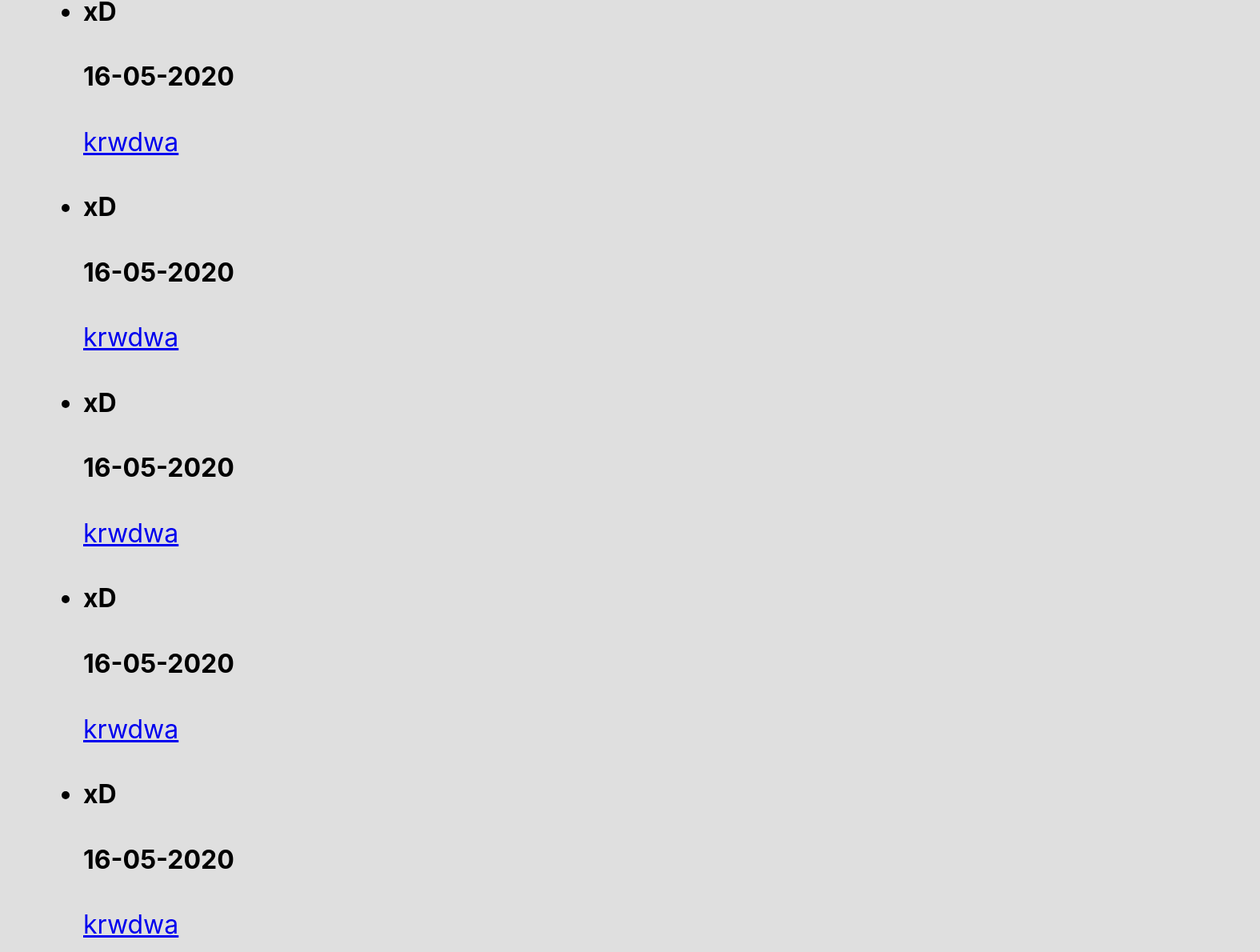
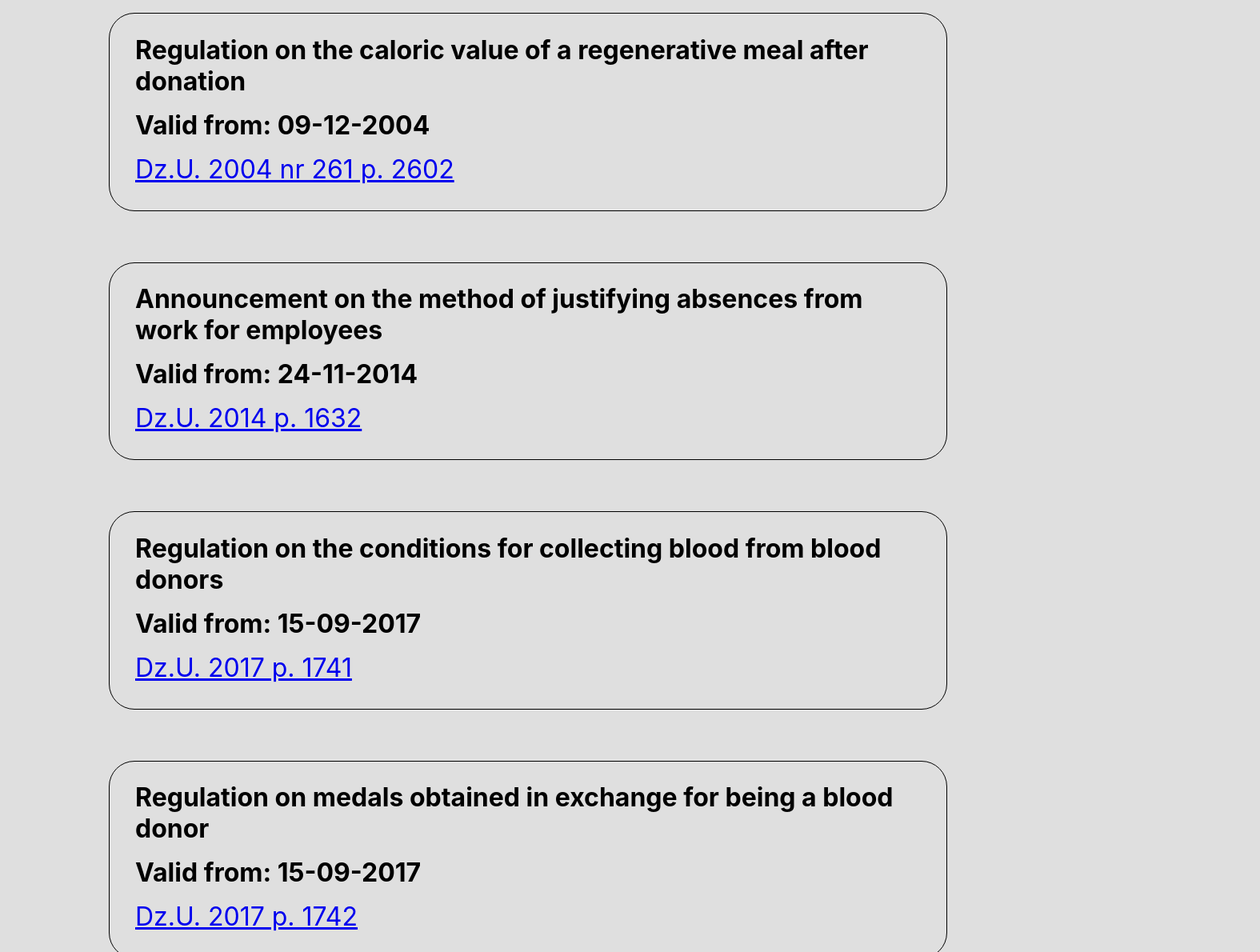
Before and after one commit to PawelWisn/BloodDonation, a React (Create React App) app in the folder blood-donation-frontend/: page /regulations in a window 1280 px wide. Shown: the part 317-1507 px from the top of the page at 80% size, 1575 px wide, since content can reach past the window. Built offline with nearby package versions, Linux system fonts and the light colour scheme.

Commit message:
legal regulations page finished

```diff
--- a/blood-donation-frontend/src/components/Benefits.scss
+++ b/blood-donation-frontend/src/components/Benefits.scss
@@ -10,8 +10,6 @@
 
 
 .benefits-container{
-  margin-top: 2em;
-  margin-left: 5%;
-  margin-right: 5%;
+  margin: 2em 5% 1em 5%;
   font-size: 2em;
 }
--- a/blood-donation-frontend/src/components/LegalReg.scss
+++ b/blood-donation-frontend/src/components/LegalReg.scss
@@ -1,6 +1,10 @@
 .legal-regulations-container{
-  margin-top: 2em;
-  margin-left: 5%;
-  margin-right: 5%;
+  ul{
+    li{
+      list-style: none;
+      padding: 1em;
+    }
+  }
+  margin: 2em 5% 1em 5%;
   font-size: 2em;
 }
--- a/blood-donation-frontend/src/components/LegalReg.tsx
+++ b/blood-donation-frontend/src/components/LegalReg.tsx
@@ -25,14 +25,22 @@ function LegalReg() {
 
             <div className='legal-regulations-container'>
                 <ul>
-                    <li><LegalRegArticle id='xD' date='16-05-2020' name='krwdwa' link='https://stackoverflow.com/questions/62863535/npm-run-build-index-html-creates-blank-page-without-errors-warnings'/></li>
-                    <li><LegalRegArticle id='xD' date='16-05-2020' name='krwdwa' link='https://stackoverflow.com/questions/62863535/npm-run-build-index-html-creates-blank-page-without-errors-warnings'/></li>
-                    <li><LegalRegArticle id='xD' date='16-05-2020' name='krwdwa' link='https://stackoverflow.com/questions/62863535/npm-run-build-index-html-creates-blank-page-without-errors-warnings'/></li>
-                    <li><LegalRegArticle id='xD' date='16-05-2020' name='krwdwa' link='https://stackoverflow.com/questions/62863535/npm-run-build-index-html-creates-blank-page-without-errors-warnings'/></li>
-                    <li><LegalRegArticle id='xD' date='16-05-2020' name='krwdwa' link='https://stackoverflow.com/questions/62863535/npm-run-build-index-html-creates-blank-page-without-errors-warnings'/></li>
-                    <li><LegalRegArticle id='xD' date='16-05-2020' name='krwdwa' link='https://stackoverflow.com/questions/62863535/npm-run-build-index-html-creates-blank-page-without-errors-warnings'/></li>
-                    <li><LegalRegArticle id='xD' date='16-05-2020' name='krwdwa' link='https://stackoverflow.com/questions/62863535/npm-run-build-index-html-creates-blank-page-without-errors-warnings'/></li>
-                    <li><LegalRegArticle id='xD' date='16-05-2020' name='krwdwaddddddddddddddddddddddddddddddddddddddddddddddddddddddddddddddddddddd' link='https://stackoverflow.com/questions/62863535/npm-run-build-index-html-creates-blank-page-without-errors-warnings'/></li>
+                    <li><LegalRegArticle art='Dz.U. 2004 nr 261 p. 2602' date='09-12-2004' name='Regulation on the caloric value of a regenerative meal after donation' link='http://isap.sejm.gov.pl/isap.nsf/DocDetails.xsp?id=WDU20042612602'/></li>
+                    <li><LegalRegArticle art='Dz.U. 2014 p. 1632' date='24-11-2014' name='Announcement on the method of justifying absences from work for employees' link='http://isap.sejm.gov.pl/isap.nsf/DocDetails.xsp?id=WDU20140001632'/></li>
+                    <li><LegalRegArticle art='Dz.U. 2017 p. 1741' date='15-09-2017' name='Regulation on the conditions for collecting blood from blood donors' link='http://isap.sejm.gov.pl/isap.nsf/DocDetails.xsp?id=WDU20170001741'/></li>
+                    <li><LegalRegArticle art='Dz.U. 2017 p. 1742' date='15-09-2017' name='Regulation on medals obtained in exchange for being a blood donor' link='http://isap.sejm.gov.pl/isap.nsf/DocDetails.xsp?id=WDU20170001742'/></li>
+                    <li><LegalRegArticle art='Dz.U. 2017 p. 1677' date='16-09-2017' name='Regulation on the award "Blood Donor - Meritorious for the Health of the Nation"' link='http://isap.sejm.gov.pl/isap.nsf/DocDetails.xsp?id=WDU20170001677'/></li>
+                    <li><LegalRegArticle art='Dz.U. 2016 p. 1845' date='16-11-2016' name='Regulation on the labeling of blood and its components' link='http://isap.sejm.gov.pl/isap.nsf/DocDetails.xsp?id=WDU20160001845'/></li>
+                    <li><LegalRegArticle art='Dz.U. 2015 p. 2098' date='10-12-2015' name='Announcement on the unified list of medicines for beneficiaries holding the title of "Meritorious Honorary Blood Donor"' link='http://isap.sejm.gov.pl/isap.nsf/DocDetails.xsp?id=WDU20170000235'/></li>
+                    <li><LegalRegArticle art='Dz.U. 2005 nr 109 p. 918' date='01-01-2006 ' name='Regulation on the method of keeping a blood donor registered' link='http://isap.sejm.gov.pl/isap.nsf/DocDetails.xsp?id=WDU20051090918'/></li>
+                    <li><LegalRegArticle art='Dz.U. 2011 nr 112 p. 654' date='01-07-2011' name='Act on medical activity' link='http://isap.sejm.gov.pl/isap.nsf/DocDetails.xsp?id=wdu20111120654'/></li>
+                    <li><LegalRegArticle art='Dz.U. 2017 p. 646' date='11-04-2017' name='Regulation on quality assurance requirements and quality measurement results for blood and its components' link='http://isap.sejm.gov.pl/isap.nsf/DocDetails.xsp?id=WDU20170000646'/></li>
+                    <li><LegalRegArticle art='Dz.U. 2017 p. 2051' date='07-11-2017' name='Regulation on the treatment of blood and its components in health care entities' link='http://isap.sejm.gov.pl/isap.nsf/DocDetails.xsp?id=WDU20170002051'/></li>
+                    <li><LegalRegArticle art='Dz.U. 2017 p. 235' date='10-09-2017' name='Regulation on the definition of rare blood groups and its components, the obtaining of which requires additional processes' link='http://isap.sejm.gov.pl/isap.nsf/DocDetails.xsp?id=WDU20170000235'/></li>
+                    <li><LegalRegArticle art='Dz.U. 2004 nr 210 p. 2135' date='01-10-2004' name='Act on healthcare services financed from public funds' link='https://isap.sejm.gov.pl/isap.nsf/DocDetails.xsp?id=WDU20042102135'/></li>
+                    <li><LegalRegArticle art='Dz.U. 2019 p. 1222' date='02-07-2019' name='Announcement on the publication of the consolidated text of the Act on the public blood service' link='http://isap.sejm.gov.pl/isap.nsf/DocDetails.xsp?id=WDU20190001222'/></li>
+                    <li><LegalRegArticle art='Dz.U. 2020 p. 1768' date='01-01-2021' name='Regulation on the determination of fees for blood and its components in 2021' link='https://isap.sejm.gov.pl/isap.nsf/DocDetails.xsp?id=WDU20200001768'/></li>
+                    <li><LegalRegArticle art='Dz.U. 2004 nr 243 p. 2433' date='01-01-2005' name='Regulation on the establishment of the Military Center for Blood Donation and Blood Treatment' link='http://isap.sejm.gov.pl/isap.nsf/DocDetails.xsp?id=WDU20042432433'/></li>
                 </ul>
             </div>
 
--- a/blood-donation-frontend/src/components/LegalRegArticle.scss
+++ b/blood-donation-frontend/src/components/LegalRegArticle.scss
@@ -1,12 +1,19 @@
-.article-name{
+.article-name {
 
 }
 
-.legal-regulations-content{
-  ul{
-    li{
-      list-style: none;
-      padding: 1em;
-    }
+.article-element {
+  border: 1px solid black;
+  padding: 0.8em 1em 1em 1em;
+  border-radius: 1em;
+}
+
+h4 {
+  margin-block-start: 0;
+  padding: 0;
+  margin-bottom: 0.5em;
+
+  &:nth-child(2) {
+    margin-top: 0.5em;
   }
 }
--- a/blood-donation-frontend/src/components/LegalRegArticle.tsx
+++ b/blood-donation-frontend/src/components/LegalRegArticle.tsx
@@ -3,12 +3,12 @@ import './Common.scss';
 import './LegalRegArticle.scss';
 
 function LegalRegArticle(props: any) {
-    const {id, date, name, link} = props;
+    const {art, date, name, link} = props;
     return (
-        <div>
-            <h4>{id}</h4>
-            <h4>{date}</h4>
-            <a className='article-name' target='_blank' href={link}>{name}</a>
+        <div className='article-element'>
+            <h4>{name}</h4>
+            <h4>Valid from: {date}</h4>
+            <a className='article-link' target='_blank' href={link}>{art}</a>
         </div>
     );
 
```
